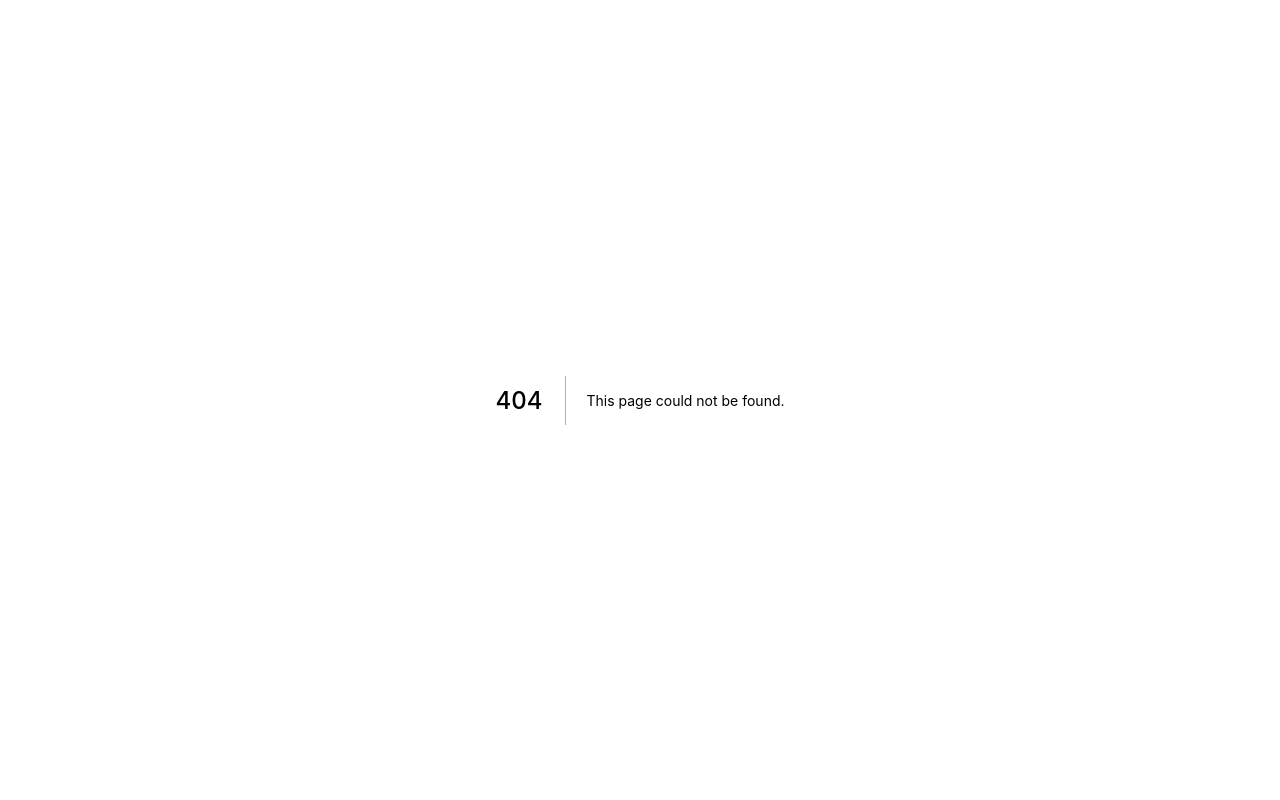
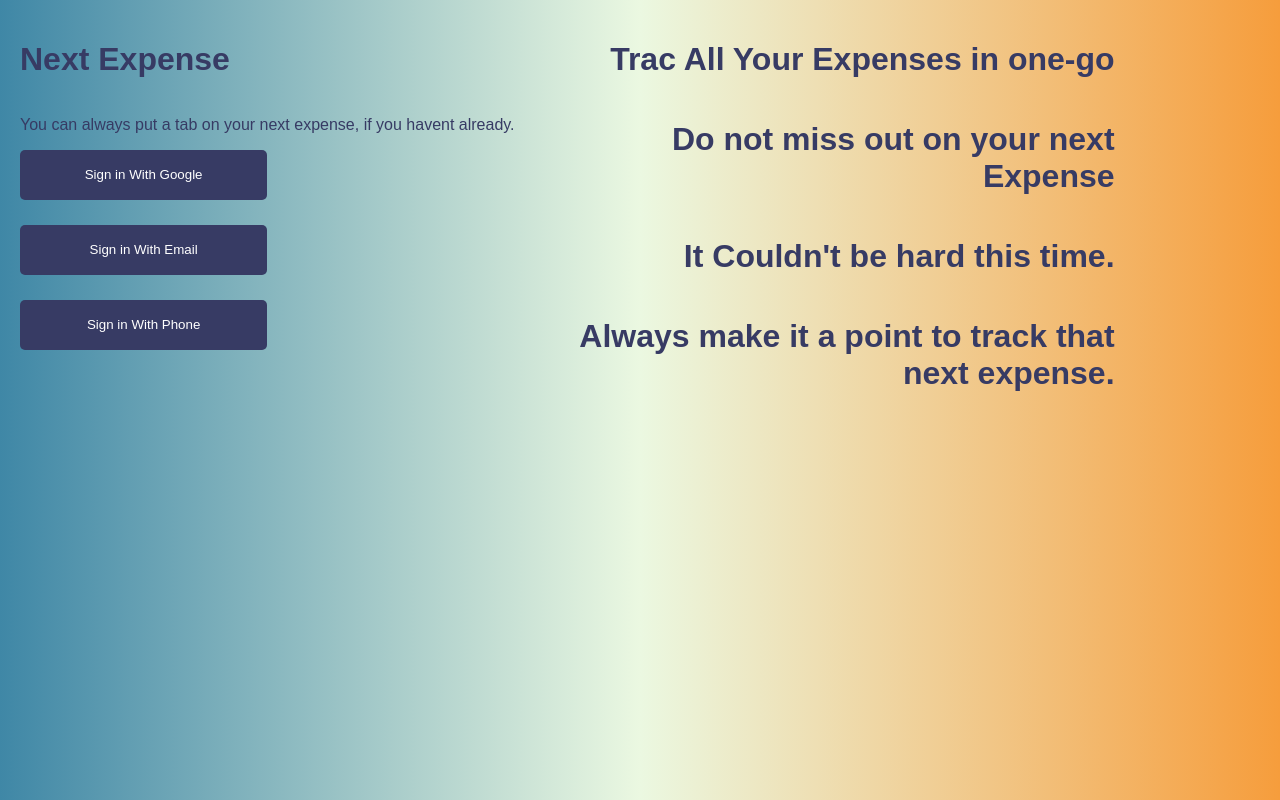
Before and after one commit to kafui4k/next-expense, a Next.js app: page /landing/landing in a window 1280 px wide. Before the commit this address had no page. Built offline with nearby package versions, Linux system fonts and the light colour scheme.

Commit message:
Add font and setup landing page

```diff
--- /dev/null
+++ b/components/button-component.tsx
@@ -0,0 +1,23 @@
+import styled from '@emotion/styled';
+import React from 'react';
+
+export const ButtonC = styled.button`
+    display: inline-block;
+    padding: 10px;
+    border-radius: 5px;
+    border: none;
+    height: 50px;
+    width: 50%;
+    background: #373B64;
+    color: white;
+`;
+
+function Button({children}: any) {
+  return (
+      <ButtonC>
+            {children}
+        </ButtonC>
+  )
+}
+
+export default Button
--- a/package.json
+++ b/package.json
@@ -9,6 +9,8 @@
     "lint": "next lint"
   },
   "dependencies": {
+    "@emotion/react": "^11.10.4",
+    "@emotion/styled": "^11.10.4",
     "next": "12.2.5",
     "react": "18.2.0",
     "react-dom": "18.2.0"
--- /dev/null
+++ b/pages/_app.js
@@ -0,0 +1,7 @@
+import "../styles/globals.css";
+
+function App({ Component, pageProps }) {
+  return <Component {...pageProps} />;
+}
+
+export default App;
--- a/pages/index.tsx
+++ b/pages/index.tsx
@@ -3,68 +3,23 @@ import Head from 'next/head'
 import Image from 'next/image'
 import styles from '../styles/Home.module.css'
 
+import Landing from './landing/landing';
+
 const Home: NextPage = () => {
   return (
     <div className={styles.container}>
       <Head>
-        <title>Create Next App</title>
-        <meta name="description" content="Generated by create next app" />
+        <title>Keep a tab on your | Next Expense</title>
+        <meta name="description" content="Keep track of your expenses" />
         <link rel="icon" href="/favicon.ico" />
+        <link rel="preconnect" href="https://fonts.googleapis.com" />
+        <link rel="preconnect" href="https://fonts.gstatic.com" />
+        <link href="https://fonts.googleapis.com/css2?family=Poppins:ital,wght@0,300;0,400;0,500;0,600;0,700;0,800;1,900&display=swap" rel="stylesheet"></link>
       </Head>
 
       <main className={styles.main}>
-        <h1 className={styles.title}>
-          Welcome to <a href="https://nextjs.org">Next.js!</a>
-        </h1>
-
-        <p className={styles.description}>
-          Get started by editing{' '}
-          <code className={styles.code}>pages/index.tsx</code>
-        </p>
-
-        <div className={styles.grid}>
-          <a href="https://nextjs.org/docs" className={styles.card}>
-            <h2>Documentation &rarr;</h2>
-            <p>Find in-depth information about Next.js features and API.</p>
-          </a>
-
-          <a href="https://nextjs.org/learn" className={styles.card}>
-            <h2>Learn &rarr;</h2>
-            <p>Learn about Next.js in an interactive course with quizzes!</p>
-          </a>
-
-          <a
-            href="https://github.com/vercel/next.js/tree/canary/examples"
-            className={styles.card}
-          >
-            <h2>Examples &rarr;</h2>
-            <p>Discover and deploy boilerplate example Next.js projects.</p>
-          </a>
-
-          <a
-            href="https://vercel.com/new?utm_source=create-next-app&utm_medium=default-template&utm_campaign=create-next-app"
-            className={styles.card}
-          >
-            <h2>Deploy &rarr;</h2>
-            <p>
-              Instantly deploy your Next.js site to a public URL with Vercel.
-            </p>
-          </a>
-        </div>
+        <Landing />
       </main>
-
-      <footer className={styles.footer}>
-        <a
-          href="https://vercel.com?utm_source=create-next-app&utm_medium=default-template&utm_campaign=create-next-app"
-          target="_blank"
-          rel="noopener noreferrer"
-        >
-          Powered by{' '}
-          <span className={styles.logo}>
-            <Image src="/vercel.svg" alt="Vercel Logo" width={72} height={16} />
-          </span>
-        </a>
-      </footer>
     </div>
   )
 }
--- /dev/null
+++ b/pages/landing/landing.module.css
@@ -0,0 +1,26 @@
+.container {
+    padding: 10px;
+    display: flex;
+}
+
+.herosectionbanner {
+    display: flex;
+    flex-direction: column;
+    padding: 10px;
+    flex-wrap: wrap;
+}
+
+.herosectiontext {
+    display: flex;
+    flex-direction: column;
+    text-align: end;
+    padding: 10px;
+    flex-wrap: wrap;
+    max-width: 600px;
+}
+
+@media (max-width: 600px) {
+    .herosectiontext {
+      display: none;
+    }
+}
--- /dev/null
+++ b/pages/landing/landing.styles.ts
@@ -0,0 +1,35 @@
+import styled from '@emotion/styled';
+
+const LandingPage = styled.div`
+    padding: 10px;
+    display: flex;
+`;
+
+const HeaderH1 = styled.h1`
+
+`;
+
+const HeroSectionBanner = styled.div`
+    display: flex;
+    flex-direction: column;
+    padding: 10px;
+    flex-wrap: wrap;
+`;
+
+const AuthSectionButtons = styled.div`
+    display: flex;
+    flex-direction: column;
+    justify-content: space-between;
+    height: 200px;
+`;
+
+const HeroSectionText = styled.div`
+    display: flex;
+    flex-direction: column;
+    text-align: end;
+    padding: 10px;
+    flex-wrap: wrap;
+    max-width: 600px;
+`;
+
+export { HeroSectionText, AuthSectionButtons, HeroSectionBanner, HeaderH1, LandingPage };
--- /dev/null
+++ b/pages/landing/landing.tsx
@@ -0,0 +1,50 @@
+import React from 'react'
+
+import Button from '../../components/button-component';
+import styles from './landing.module.css';
+
+import { AuthSectionButtons, HeaderH1, HeroSectionBanner, HeroSectionText, LandingPage } from './landing.styles';
+
+
+
+function Landing() {
+  return (
+    <div className={styles.container}>
+        <div className={styles.herosectionbanner}>
+            <HeaderH1>
+                <span>Next Expense</span>
+            </HeaderH1>
+            <p>
+                You can always put a tab on your next expense, if you havent already.
+            </p>
+            <AuthSectionButtons>
+                <Button>
+                    Sign in With Google
+                </Button>
+                <Button>
+                    Sign in With Email
+                </Button>
+                <Button>
+                    Sign in With Phone
+                </Button>
+            </AuthSectionButtons>
+        </div>
+        <div className={styles.herosectiontext}>
+            <HeaderH1>
+                Trac All Your Expenses in one-go
+            </HeaderH1>
+            <HeaderH1>
+                Do not miss out on your next Expense
+            </HeaderH1>
+            <HeaderH1>
+                It Couldn't be hard this time.
+            </HeaderH1>
+            <HeaderH1>
+                Always make it a point to track that next expense.
+            </HeaderH1>
+        </div>
+    </div>
+  )
+}
+
+export default Landing;
--- a/styles/globals.css
+++ b/styles/globals.css
@@ -2,8 +2,11 @@ html,
 body {
   padding: 0;
   margin: 0;
-  font-family: -apple-system, BlinkMacSystemFont, Segoe UI, Roboto, Oxygen,
-    Ubuntu, Cantarell, Fira Sans, Droid Sans, Helvetica Neue, sans-serif;
+  font-family: 'Poppins', sans-serif;
+
+  background: linear-gradient(0.25turn, #3f87a6, #ebf8e1, #f69d3c);
+  color: #373b64;
+  height: 100vh;
 }
 
 a {
@@ -14,13 +17,3 @@ a {
 * {
   box-sizing: border-box;
 }
-
-@media (prefers-color-scheme: dark) {
-  html {
-    color-scheme: dark;
-  }
-  body {
-    color: white;
-    background: black;
-  }
-}
```
Also changed, not shown: styles/Home.module.css (+4 -127 lines), 2 other files (tests, documents, lock files or other folders).
